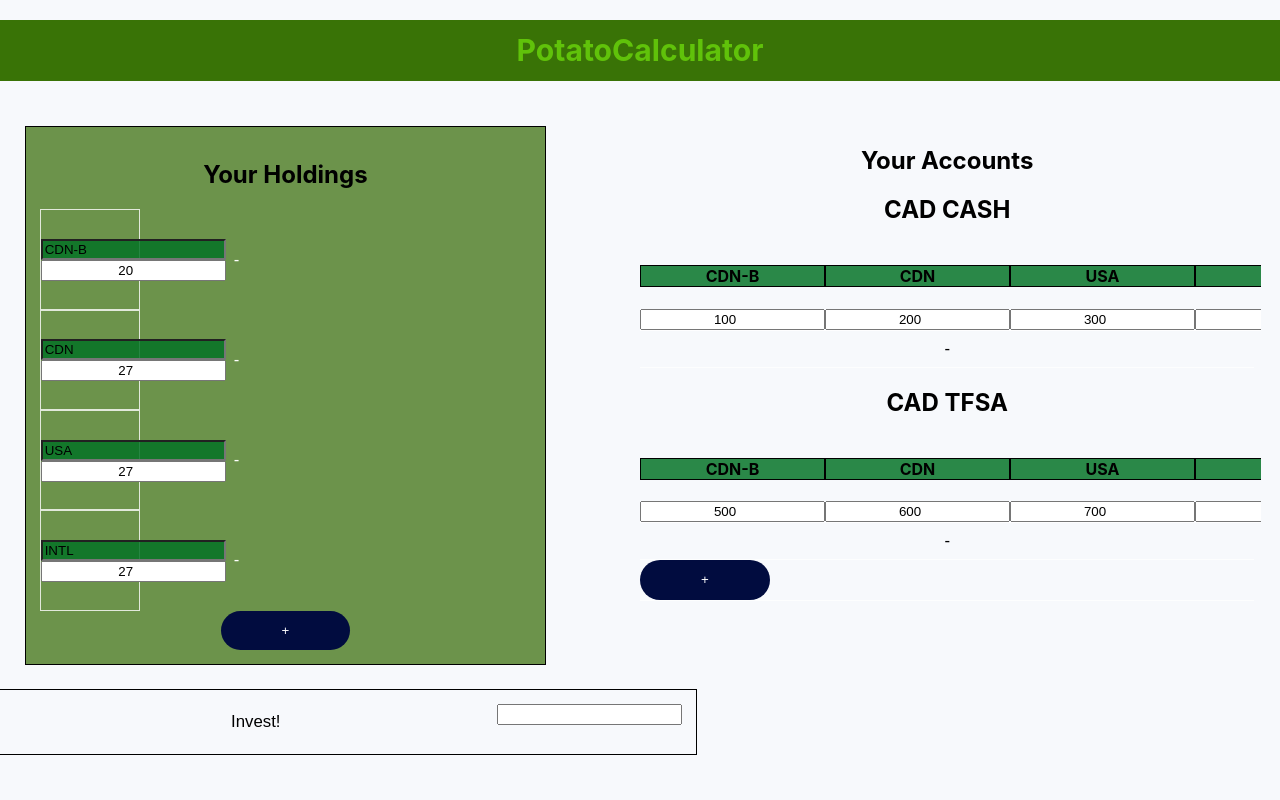
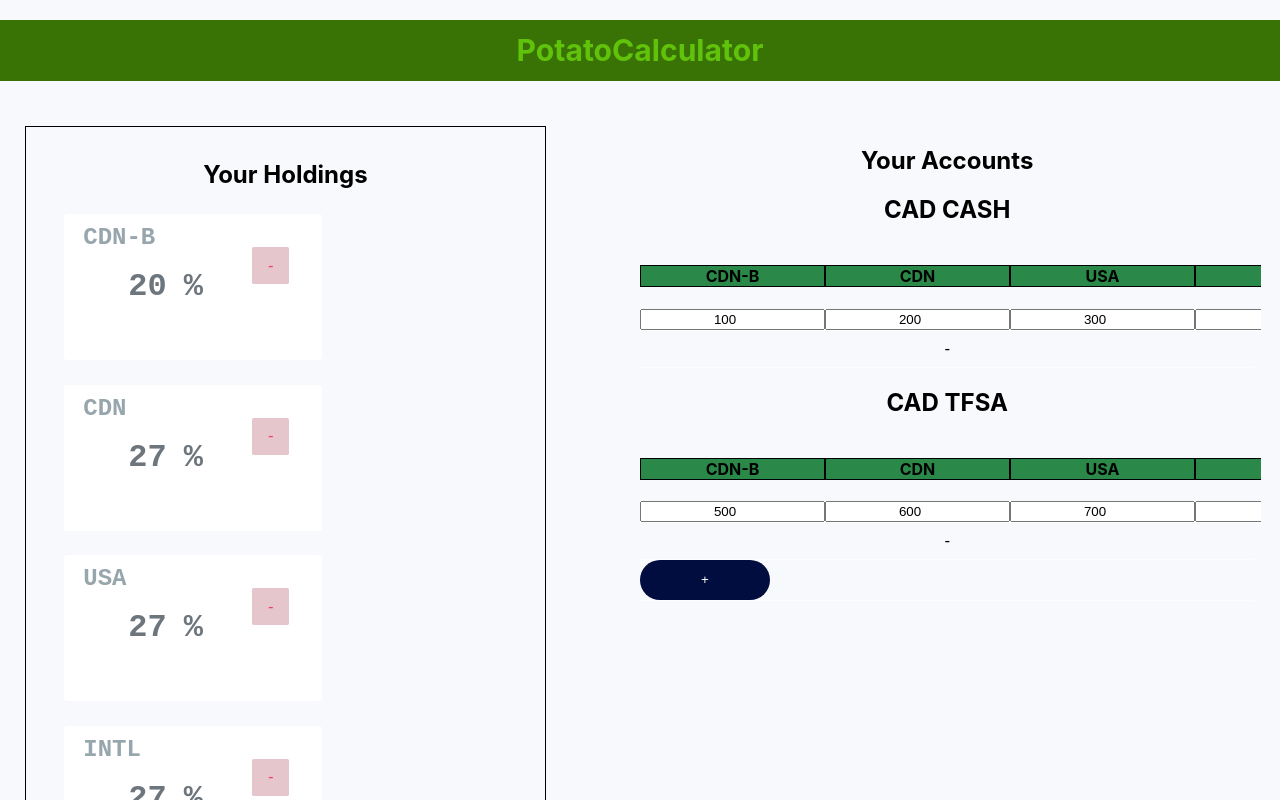
Before and after one commit to nikolamarunic/potatocalculator, a React (Create React App) app: page / in a window 1280 px wide. Shown: the top 800 px of the page. Built offline with nearby package versions, Linux system fonts and the light colour scheme.

Commit message:
Changed lots of CSS to make the stock components look more like material design. TODO: make them stack nicely, perhaps add more colour

```diff
--- a/src/Components/App/App.css
+++ b/src/Components/App/App.css
@@ -56,6 +56,5 @@ h2 {
   display: flex;
   justify-content: space-between;
   padding:2%;
-  background-color: #f7f9fc;
 
 }
--- a/src/Components/Holdings/Holdings.css
+++ b/src/Components/Holdings/Holdings.css
@@ -3,10 +3,10 @@
   align-items: center;
   overflow-y: scroll;
   padding: .88rem;
-  background-color: rgba(50, 105, 0, 0.7);
+  /* background-color: rgba(50, 105, 0, 0.7); */
   outline: 1px solid black;
   float: left;
-  display: table-cell;
+  /* display: table-cell;   */
   text-align: center;
 }
 
--- a/src/Components/HoldingsList/HoldingsList.css
+++ b/src/Components/HoldingsList/HoldingsList.css
@@ -1,5 +1,9 @@
 .HoldingsList {
   width: 100%;
   text-align: center;
-  display: table;
 }
+
+.Stock {
+  width: 100%;
+  margin: 5%;
+}
--- a/src/Components/Stock/Stock.css
+++ b/src/Components/Stock/Stock.css
@@ -1,59 +1,72 @@
 .Stock {
-  display: flex;
-  align-items: center;
-  border: 1px solid rgba(256, 256, 256, 0.8);
-  width: 20%;
+    display: flex;
+    align-items: left;
+    border: 1px solid rgba(256, 256, 256, 0.8);
+    height: 9em;
+    width: 16em;
+    background-color: white;
+    border-radius: 0.2em;
 }
 
-.Stock:after {
-  content: "";
-  display: block;
-  padding-bottom: 100%;
+.removeButton {
+    margin-right: 2em;
+    margin-top: 2em;
 }
 
 .Stock-action {
-  cursor: pointer;
-  padding: .5rem;
-  font-size: 1.05rem;
-  transition: color .25s;
-  border: 0px;
-  background-color: rgba(0, 0, 0, 0);
-  color: #fff;
+    cursor: pointer;
+    /* padding: .5rem; */
+    font-size: 1.05rem;
+    transition: background-color .25s;
+    border: 0px;
+    background-color: #e6c6cd;
+    color: #e94568;
+    height: 2.2em;
+    width: 2.2em;
+    border-radius: 0.1em;
+    align-items: center;
 }
 
 .Stock-action:hover {
-  color: rgba(265, 265, 265, .5);
+    background-color: #e96a85;
 }
 
 .Stock-information {
-  flex-grow: 1;
-  display: inline;
-  flex-direction: column;
-  justify-content: center;
-}
-
-.Stock-information h3 {
-  margin-bottom: .22rem;
-}
-
-.Stock-information p {
-  font-size: .83rem;
-  font-weight: 300;
-  color: rgba(256, 256, 256, 0.8);
+    text-align: left;
+    border: 0;
+    padding-left: 1em;
+    padding-top: .5em;
+    font-family: "Courier New", Courier, monospace;
 }
 
 .allocation {
-  text-align: center;
-  float: right;
-  clear: both;
+    border: 0;
+    text-align: right;
+    outline: none;
+    width: 40%;
+    color: #6d757d;
+    font-size: 2em;
+    padding-left: 1em;
+    padding-top: .5em;
+    font-family: "Courier New", Courier, monospace;
+    font-weight: 900;
+}
+
+.allocationStats h4{
+    display: inline;
+    text-align: left;
+    color: #6d757d;
+    font-size: 2em;
+    font-family: "Courier New", Courier, monospace;
+    font-weight: bolder;
 }
 
 .stockName {
-  background-color: rgba(2, 114, 36, 0.836);
-  /* text-align: center;
-  border-radius: 20px;
-  padding: 20px;
-  width: 150px;
-  height: 15px;
-  font-size: 1.15rem; */
+    border: 0;
+    width: 80%;
+    outline: none;
+    color: #97a6ad;
+    font-size: 1.5em;
+    font-family: "Courier New", Courier, monospace;
+    font-weight: 900;
 }
--- a/src/Components/Stock/Stock.js
+++ b/src/Components/Stock/Stock.js
@@ -49,9 +49,17 @@ class Stock extends React.Component {
       <div className="Stock">
         <div className="Stock-information">
           <input key={this.props.stock.key}  type= 'text' value = {this.props.stock.name} className="stockName" onChange = {this.handleNameChange}></input>
-          <input key={this.props.stock.key} type='number' value = {this.props.stock.allocation} className="allocation" onChange = {this.handleAllocChange}></input>
+          {/* <input key={this.props.stock.key} type='number' value = {this.props.stock.allocation} className="allocation" onChange = {this.handleAllocChange}></input> */}
+          <div className="allocationStats">
+            <input key={this.props.stock.key} type='number' value = {this.props.stock.allocation} className="allocation" onChange = {this.handleAllocChange}></input>
+            <h4>%</h4>
+          </div>
+
+
         </div>
-        {this.renderAction()}
+        <div className="removeButton">
+          {this.renderAction()}
+        </div>
       </div>
     );
   }
```
